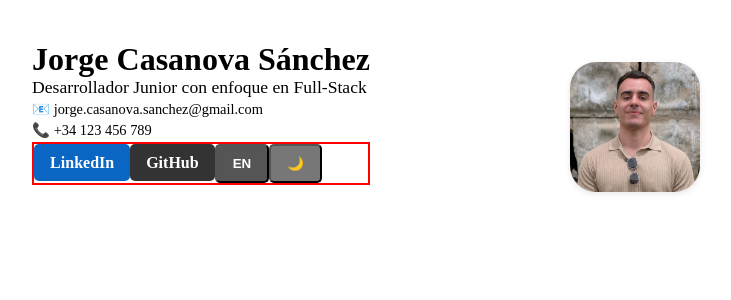
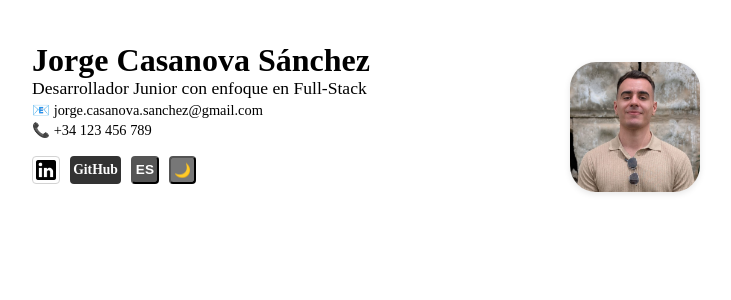
Before and after one commit to Jorge5115/portafolios-jorge, a React (Create React App) app: page / in a window 1280 px wide. Shown: the top 300 px of the page, without its empty margins (274-1005 px from the left). Built offline with nearby package versions, Linux system fonts and the light colour scheme.

Commit message:
Social Buttons in process (LinkedIn Button done)

```diff
--- a/src/components/Header.jsx
+++ b/src/components/Header.jsx
@@ -1,18 +1,38 @@
-import React from 'react';
+import React, { useState, useEffect } from 'react';
 import fotoPerfil from '../assets/foto-jorge.jpg';
 import SocialButtons from './SocialButtons';
 import '../styles/globals.css';
 
 const Header = ({ darkMode, onToggleTheme, language, onToggleLanguage }) => {
+  const [visibleText, setVisibleText] = useState(language === 'es'
+    ? 'Desarrollador Junior con enfoque en Full-Stack'
+    : 'Junior Developer focused on Full-Stack'
+  );
+  const [fade, setFade] = useState(false);
+
+  useEffect(() => {
+    setFade(true); // inicia fade-out
+    const timeout = setTimeout(() => {
+      setVisibleText(language === 'es'
+        ? 'Desarrollador Junior con enfoque en Full-Stack'
+        : 'Junior Developer focused on Full-Stack'
+      );
+      setFade(false); // inicia fade-in
+    }, 500); // medio segundo de desvanecimiento
+
+    return () => clearTimeout(timeout);
+  }, [language]);
+
+
   return (
     <header className="header-container">
       <div className="header-info">
         <h1 className="header-name">Jorge Casanova Sánchez</h1>
-        <p className="header-title">
-          {language === 'es'
-            ? 'Desarrollador Junior con enfoque en Full-Stack'
-            : 'Junior Developer focused on Full-Stack'}
+
+        <p className={`header-title fade ${fade ? 'fade-out' : 'fade-in'}`}>
+          {visibleText}
         </p>
+
         <div className="contacto">
           <p>📧 jorge.casanova.sanchez@gmail.com</p>
           <p>📞 +34 123 456 789</p>
--- a/src/components/SocialButtons.jsx
+++ b/src/components/SocialButtons.jsx
@@ -1,7 +1,22 @@
-import React from 'react';
+import React, { useState, useEffect } from 'react';
 import '../styles/social-buttons.css';
+import linkedinIcon from '../assets/linkedin-icon.jpg';
+
 
 const SocialButtons = ({ darkMode, onToggleTheme, language, onToggleLanguage }) => {
+  const [showLang, setShowLang] = useState(language);
+  const [isFading, setIsFading] = useState(false);
+
+  useEffect(() => {
+    setIsFading(true); // inicia animación
+    const timeout = setTimeout(() => {
+      setShowLang(language); // cambia texto después de fade out
+      setIsFading(false);    // termina animación
+    }, 1000); // 200ms deben coincidir con CSS
+
+    return () => clearTimeout(timeout);
+  }, [language]);
+
   return (
     <div className="social-buttons">
       {/* Botón LinkedIn */}
@@ -11,7 +26,15 @@ const SocialButtons = ({ darkMode, onToggleTheme, language, onToggleLanguage })
         rel="noopener noreferrer"
         className="social-btn linkedin"
       >
-        LinkedIn
+        <img
+          src={linkedinIcon}
+          alt="LinkedIn"
+          style={{
+            width: '20px',
+            height: '20px',
+            objectFit: ' contain'
+          }}
+        />
       </a>
 
       {/* Botón GitHub */}
@@ -24,13 +47,16 @@ const SocialButtons = ({ darkMode, onToggleTheme, language, onToggleLanguage })
         GitHub
       </a>
 
-      {/* Botón Idioma */}
+      {/* Botón idioma con transición real */}
       <button
         onClick={onToggleLanguage}
         className="social-btn language"
       >
-        {language === 'es' ? 'EN' : 'ES'}
+        <span className={`fade-text ${isFading ? 'fade-out' : 'fade-in'}`}>
+          {showLang.toUpperCase()}
+        </span>
       </button>
+
 
       {/* Botón Tema */}
       <button
--- a/src/styles/social-buttons.css
+++ b/src/styles/social-buttons.css
@@ -1,26 +1,55 @@
 .social-buttons {
-  border: 2px solid red; /* Temporal para ver el área */
-  z-index: 1000; /* Para que esté por encima */
-  position: relative;
-  background: white; /* Fondo sólido si hay superposición */
+  display: flex;
+  gap: 0.6rem;       /* Espacio entre botones reducido */
+  margin-top: 1rem;
+  flex-wrap: wrap;   /* Para responsive */
 }
+
 .social-btn {
-  padding: 0.6rem 1rem;
-  border-radius: 5px;
+  padding: 0.2rem 0.2rem; /* Más compacto (antes 0.6rem 1rem) */
+  border-radius: 4px;
   color: white;
   font-weight: 600;
+  font-size: 0.85rem;  /* Tamaño de texto reducido */
   text-decoration: none;
   cursor: pointer;
-  transition: all 0.3s ease;
+  transition: all 0.2s ease;
+  display: inline-flex;
+  align-items: center;
+  justify-content: center;
+  min-width: max-content; /* Evita que se encojan demasiado */
 }
 
-/* Estilos específicos */
-.linkedin { background-color: #0A66C2; }
+/* Iconos (si los usas) */
+.social-btn img,
+.social-btn svg {
+  width: 14px;       /* Iconos más pequeños */
+  height: 14px;      /* Espacio entre icono y texto */
+  object-fit: contain;
+}
+
+/* Colores (se mantienen igual) */
+.linkedin { background-color: #ffffff;
+border: 1px solid #d3d3d3; }
 .github { background-color: #333; }
 .language { background-color: #555; }
 .theme { background-color: #777; }
 
+/* Efectos hover más sutiles */
 .social-btn:hover {
-  transform: translateY(-2px);
-  opacity: 0.9;
+  background-color: #c7c7c7;
+  transform: translateY(-1px); /* Menor elevación */
+  box-shadow: 0 2px 4px rgba(0, 0, 0, 0.1);
 }
+
+.fade {
+  transition: opacity 0.5s ease;
+}
+
+.fade-out {
+  opacity: 0;
+}
+
+.fade-in {
+  opacity: 1;
+}
```
Also changed, not shown: src/assets/linkedin-icon.jpg (added).
